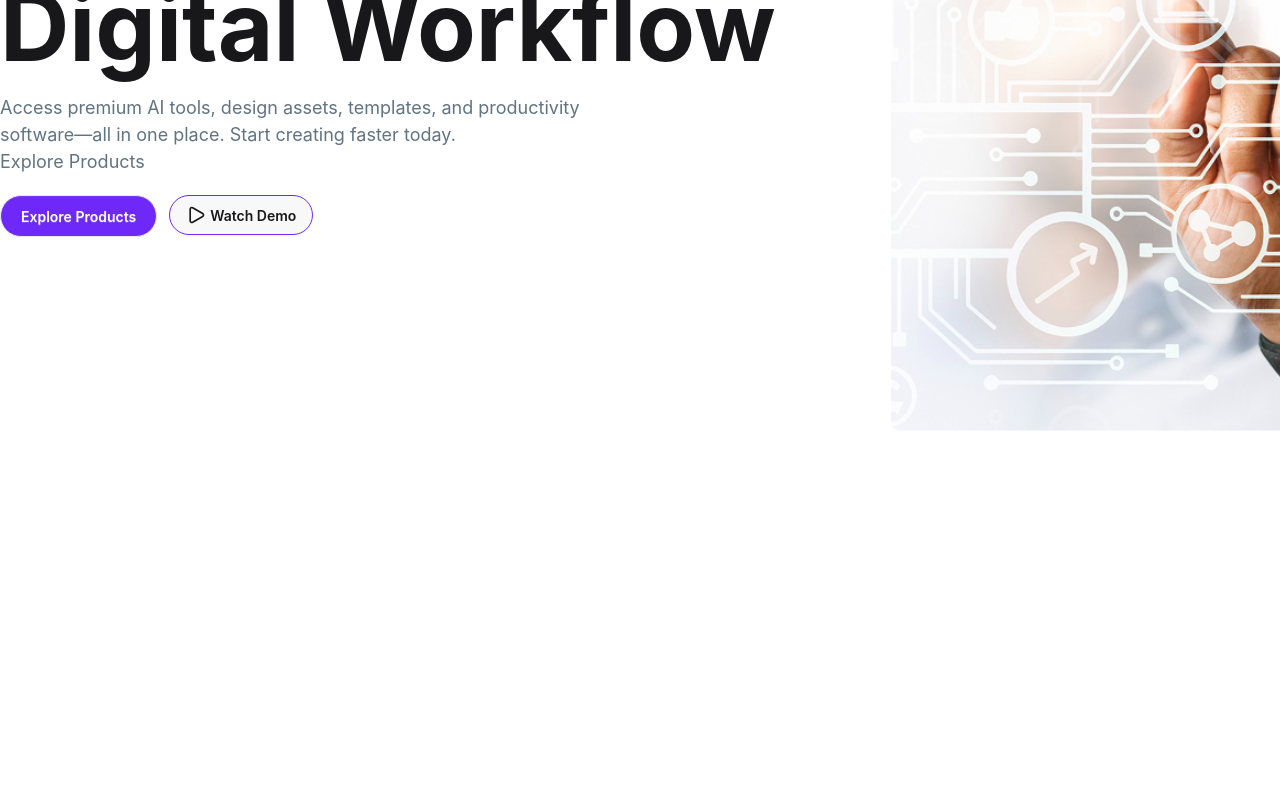
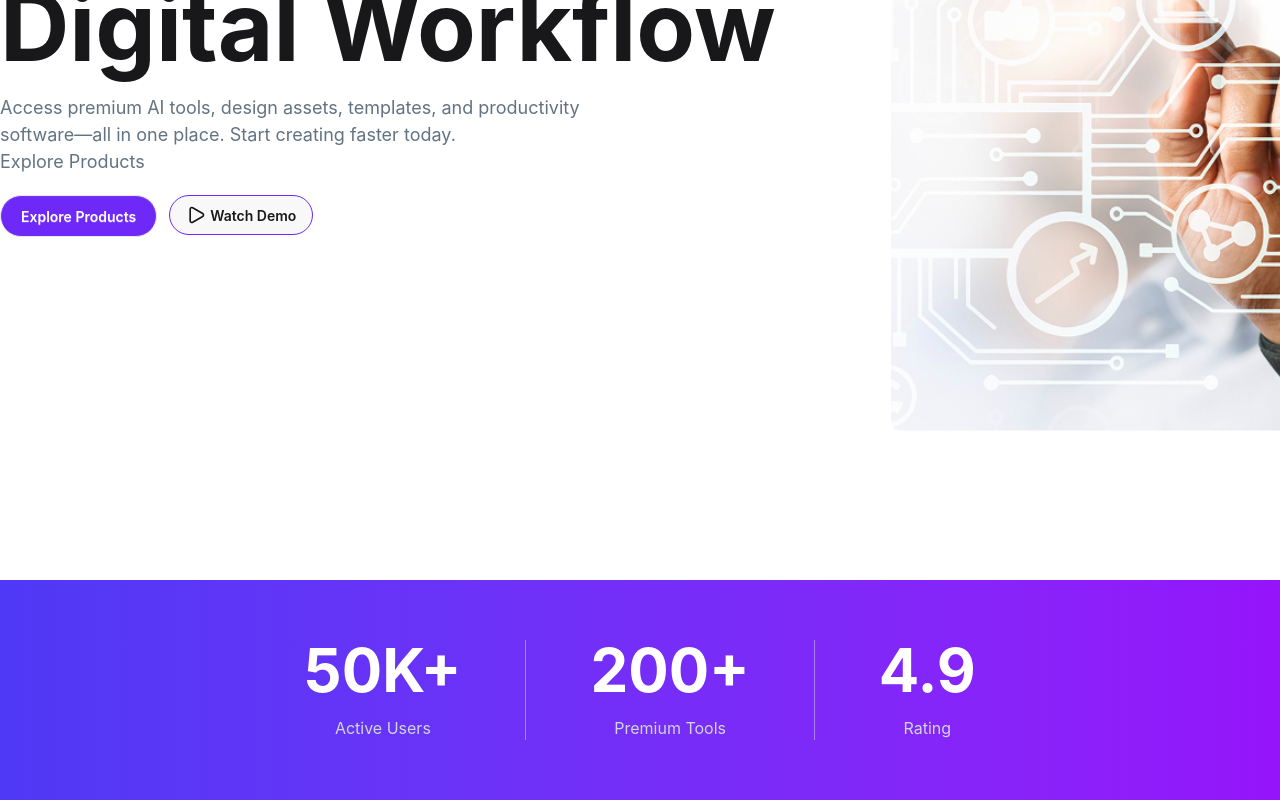
Before and after one commit to tashimtishan/my-assignment-6, a React (Vite) app: page / in a window 1280 px wide. Shown: the part 373-1173 px from the top of the page. Before the commit the page ends 804 px from the top, so only its background shows below. Built offline with nearby package versions, Linux system fonts and the light colour scheme.

Commit message:
just added the ratings section

```diff
--- a/src/App.jsx
+++ b/src/App.jsx
@@ -1,5 +1,6 @@
 import Navbar from "./Components/Navbar/Navbar"
 import Banner from "./Components/Navbar/Banner/Banner"
+import Ratings from "./Components/Navbar/Ratings/Ratings"
 function App() {
 
 
@@ -7,6 +8,7 @@ function App() {
     <>
     <Navbar></Navbar>
     <Banner></Banner>
+    <Ratings></Ratings>
     </>
   )
 }
--- /dev/null
+++ b/src/Components/Navbar/Ratings/Ratings.jsx
@@ -0,0 +1,22 @@
+const Ratings = () => {
+    return (
+        <section className="mt-50 bg-gradient-to-r from-[#4F39F6] to-[#9514FA] p-15">
+           <div className="flex  divide-x divide-white/40 justify-center">
+             <div className="px-16 text-center">
+            <h2 className="font-bold text-6xl text-white mb-4">50K+</h2>
+            <p className="text-gray-300">Active Users</p>
+            </div>
+            <div className="px-16 text-center">
+            <h2 className="font-bold text-6xl text-white mb-4">200+</h2>
+            <p className="text-gray-300">Premium Tools</p>
+            </div>
+            <div className="px-16 text-center">
+            <h2 className="font-bold text-6xl text-white mb-4">4.9</h2>
+            <p className="text-gray-300">Rating</p>
+            </div>
+           </div>
+        </section>
+    );
+};
+
+export default Ratings;
```
